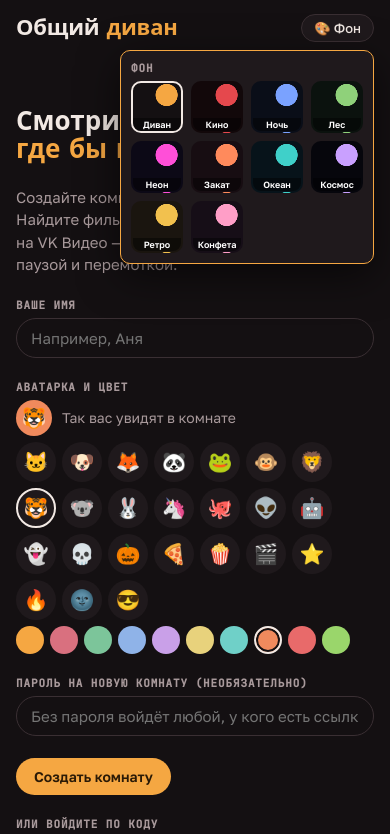
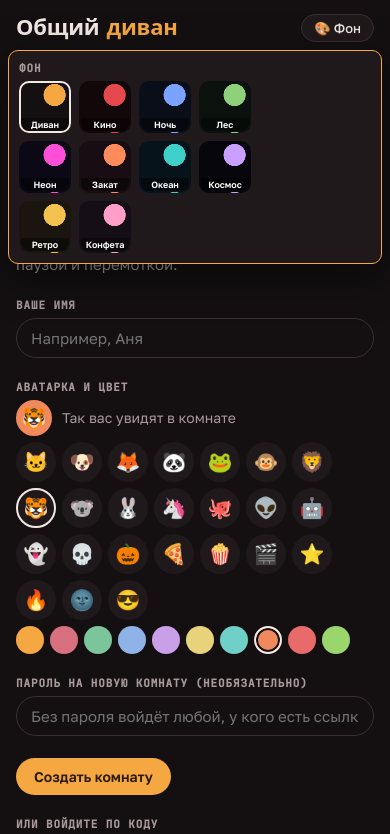
Before and after one commit to medullex/divan, a website: page public/index.html in a window 390 px wide. Both pictures are taken after a click on the button "🎨 Фон". Shown: the top 834 px of the page. Drawn offline with Linux system fonts and the light colour scheme; no server answers; a web font is replaced by a local one.

Commit message:
Патч 1.02d: панели стикеров и реакций на телефоне больше не съезжают

```diff
--- a/public/index.html
+++ b/public/index.html
@@ -89,9 +89,16 @@ input[type=text]{min-width:0;background:var(--bg);color:var(--fg);border:1px sol
   background:linear-gradient(160deg,var(--c),color-mix(in srgb,var(--c) 50%,#000));transform:rotate(-3deg);box-shadow:0 4px 0 rgba(0,0,0,.35),0 0 0 2px rgba(255,255,255,.12) inset}
 .stk:nth-of-type(even){transform:rotate(2deg)}
 .stk .se{font-size:38px;line-height:1.05;filter:drop-shadow(0 2px 2px rgba(0,0,0,.35))}
-.stk .st{font:700 10.5px/1.15 var(--display);color:#fff;text-align:center;text-shadow:0 1px 2px rgba(0,0,0,.5);overflow-wrap:anywhere}
+.stk .st{font:700 10.5px/1.15 var(--display);color:#fff;text-align:center;text-shadow:0 1px 2px rgba(0,0,0,.5);overflow-wrap:normal;word-break:normal;hyphens:manual}
 .stickers .stk{min-width:0;width:100%;max-width:none}
 .stickers .stk .se{font-size:30px}
+.stickers .stk .st{font-size:9.5px}
+/* телефон: панели — во всю ширину экрана, а не от кнопки */
+@media (max-width:520px){
+  .pop{left:8px!important;right:8px!important;max-width:none}
+  .stickers{width:auto;max-height:min(300px,45vh)}
+  .emojis{grid-template-columns:repeat(8,1fr)}.emojis button{width:auto}
+}
 .msg.sticker{display:flex;flex-direction:column;align-items:flex-start;gap:4px}
 .floater.stkf{font-size:inherit;bottom:18%;animation-duration:3.4s}
 .floater.stkf .stk{transform:scale(1.15) rotate(-4deg)}
@@ -1396,9 +1403,10 @@ let openPop = null;
 function showPop(pop, anchor){
   if (openPop === pop){ closePop(); return; }
   closePop(); pop.hidden = false; openPop = pop;
-  const r = anchor.getBoundingClientRect(), w = pop.offsetWidth, h = pop.offsetHeight;
-  let x = Math.min(Math.max(12, r.right - w), innerWidth - w - 12);
-  let y = r.bottom + 8; if (y + h > innerHeight - 12) y = Math.max(12, r.top - h - 8);
+  const vw = document.documentElement.clientWidth, vh = document.documentElement.clientHeight; // видимая ширина (на iPhone innerWidth бывает больше экрана)
+  const r = anchor.getBoundingClientRect(), w = Math.min(pop.offsetWidth, vw - 16), h = pop.offsetHeight;
+  let x = Math.max(8, Math.min(r.right - w, vw - w - 8));
+  let y = r.bottom + 8; if (y + h > vh - 8) y = Math.max(8, r.top - h - 8);
   pop.style.left = x + 'px'; pop.style.top = y + 'px';
 }
 function closePop(){ if (openPop){ openPop.hidden = true; openPop = null; } }
```
